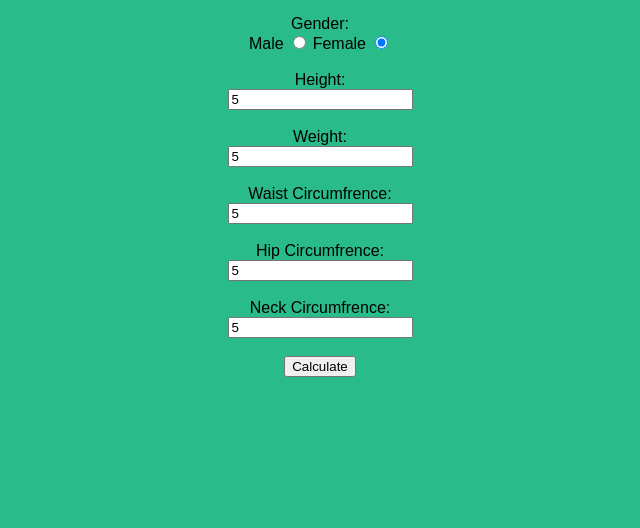
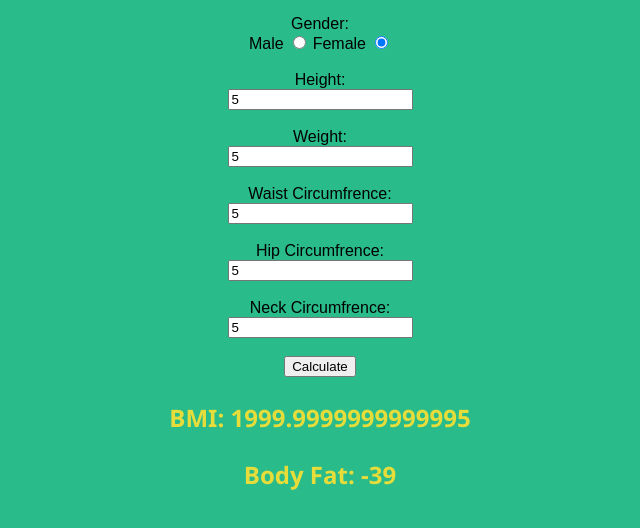
Before and after one commit to Alc2110/BodyCalculator, a plain HTML site: page index.html in a window 1280 px wide. Both pictures are taken after typing "5", "5", "5", "5", "5", "5" into the empty fields and a click on the button "Calculate". Shown: the part 128-656 px from the top of the page, without its empty margins (320-960 px from the left). Drawn offline with Linux system fonts and the light colour scheme.

Commit message:
show results on page

```diff
--- a/index.html
+++ b/index.html
@@ -33,15 +33,25 @@
 
             <div id="hc-group">
                 <label for="h-circ" id="hcir-label">Hip Circumfrence:</label><br>
-                <input type="number" step="any" id="hc-irc" name="h-circ">
+                <input type="number" step="any" id="h-circ" name="h-circ">
             </div><br>
 
             <label for="n-circ">Neck Circumfrence:</label><br>
             <input type="number" step="any" id="n-circ" name="n-circ"><br><br>
 
-            <!--TODO: use button type-->
             <input type="button" id="calculate" value="Calculate"/>
+
         </form>
+
+        <div id="results-group">
+            <h2>
+                <p id="bmi-result">BMI: </p>
+            </h2>
+
+            <h2>
+                <p id="bfp-result">Body Fat: </p>
+            </h2>
+        </div>
 
         <script src="index.js"></script>
     </body>
--- a/index.js
+++ b/index.js
@@ -24,13 +24,15 @@ window.onload = function(){
         var waistCircumfrence = Number(document.getElementById("w-circ").value);
         var neckCircumfrence = Number(document.getElementById("n-circ").value);
         if (document.getElementById("male-option").checked){
-            alert("BMI: " + bmi + "\n"
-            + "Body fat percentage (US Navy method): " + calculateBFPmale(waistCircumfrence, neckCircumfrence, height));
+            var bfp = calculateBFPmale(waistCircumfrence, neckCircumfrence, height);
+
+            displayResults(bmi, bfp);
         }
         else{
             var hipCircumfrence = Number(document.getElementById("h-circ").value);
-            alert("BMI: " + bmi + "\n"
-            + "Body fat percentage (US Navy method): " + calculateBFPfemale(waistCircumfrence, neckCircumfrence, height, hipCircumfrence));
+            var bfp = calculateBFPfemale(waistCircumfrence, neckCircumfrence, height, hipCircumfrence);
+
+            displayResults(bmi, bfp);
         }
 
     }, false);
@@ -56,3 +58,8 @@ function hideHipCircumfrenceField(hide){
         document.getElementById("hc-group").style.display = "block";
     }
 }
+
+function displayResults(bmi, bfp){
+    document.getElementById("bmi-result").innerHTML = ("BMI: " + bmi);
+    document.getElementById("bfp-result").innerHTML = ("Body Fat: " + bfp);
+}
--- a/styles.css
+++ b/styles.css
@@ -9,6 +9,11 @@ h1{
     font-family: 'Segoe UI', Tahoma, Geneva, Verdana, sans-serif;
 }
 
+h2{
+    color: #e6dd3b;
+    font-family: 'Segoe UI', Tahoma, Geneva, Verdana, sans-serif;
+}
+
 label{
     font-family: Arial, Helvetica, sans-serif;
 }
```
